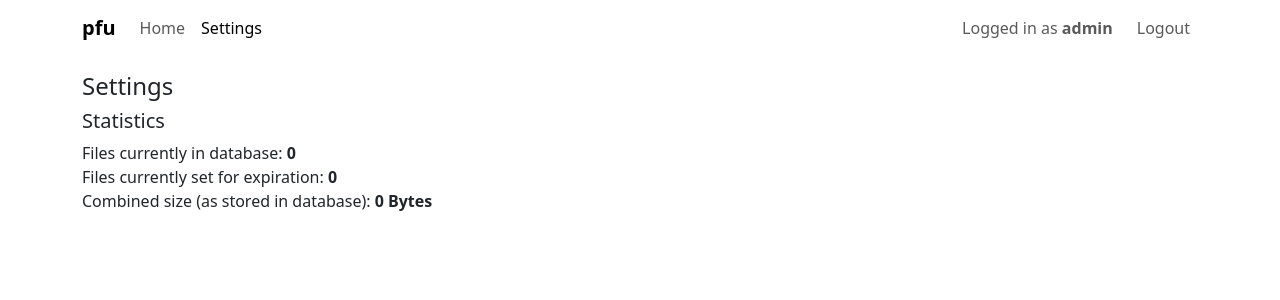
After one commit to jwty/pfu, a Flask app: page /settings in a window 1280 px wide. The commit adds this page. Shown: the top 300 px of the page. Run offline with Flask 3, Linux system fonts and the light colour scheme; a user stored in the database is signed in; data that the repository does not hold is empty; parts of the project's set-up code (start-up, migrations or seed data) failed here and were passed over; some libraries are stand-ins or nearby versions.

Commit message:
Redirect to requested protected page on login if initially opened when unauthorised; initial settings page (WIP)

```diff
--- a/pfu/__init__.py
+++ b/pfu/__init__.py
@@ -11,6 +11,7 @@ def create_app(config_class=config_class):
     app = Flask(__name__)
     app.config.from_object(config_class)
     login_manager.init_app(app)
+    login_manager.login_view = 'auth.login'
     bootstrap = Bootstrap5()
     bootstrap.init_app(app)
     app.jinja_env.trim_blocks = True
--- a/pfu/db.py
+++ b/pfu/db.py
@@ -86,3 +86,15 @@ def calc_md5(file_up):
         file_buffer = file_up.read(chunk_size)
     file_up.seek(0)
     return md5_obj.hexdigest()
+
+
+def get_files_count():
+    return Files.select().count()
+
+
+def get_files_expiring_count():
+    return ExpiringFiles.select().count()
+
+
+def get_files_size():
+    return Files.select(fn.SUM(Files.size)).scalar() or 0
--- a/pfu/routes_auth.py
+++ b/pfu/routes_auth.py
@@ -2,6 +2,7 @@ from flask import Blueprint, render_template, request, url_for, redirect, flash
 from flask_login import login_user, logout_user, login_required, current_user
 from werkzeug.security import check_password_hash
 from pfu.auth import User
+from pfu.db import get_files_count, get_files_expiring_count, get_files_size
 
 
 auth = Blueprint('auth', __name__)
@@ -26,7 +27,10 @@ def login_post():
         return render_template('login.html')
     login_user(user, remember=remember_user)
     flash('Logged in successfully', 'success')
-    return redirect(url_for('main.index'))
+    next_page = request.args.get('next')
+    if not next_page or not next_page.startswith('/'):
+        next_page = url_for('main.index')
+    return redirect(next_page)
 
 
 @auth.route('/logout')
@@ -35,3 +39,13 @@ def logout():
     logout_user()
     flash('Logged out successfully', 'success')
     return redirect(url_for('main.index'))
+
+
+@auth.route('/settings')
+@login_required
+def settings():
+    # TODO: Cache these
+    files_count = get_files_count()
+    files_expiring_count = get_files_expiring_count()
+    files_size = get_files_size()
+    return render_template('settings.html', files_count=files_count, files_expiring_count=files_expiring_count, files_size=files_size)
--- a/pfu/templates/base.html
+++ b/pfu/templates/base.html
@@ -21,6 +21,9 @@
             <div class="collapse navbar-collapse" id="navbar">
                 <div class="navbar-nav me-auto">
                     {{ render_nav_item('main.index', 'Home') }}
+                    {% if current_user.is_authenticated %}
+                    {{ render_nav_item('auth.settings', 'Settings') }}
+                    {% endif %}
                 </div>
                 <div class="navbar-nav ms-auto">
                     {% if current_user.is_authenticated %}
--- a/pfu/templates/login.html
+++ b/pfu/templates/login.html
@@ -2,9 +2,9 @@
 {% block title %}Login{% endblock %}
 {% block content %}
 <h4 class="mb-3">Login</h4>
-<form action="{{ url_for('auth.login_post') }}" method="post">
+<form action="{{ url_for('auth.login_post', next=request.args.get('next')) }}" method="post">
     <div class="col-sm-3 d-grid gap-1 mb-3">
-        <input type="text" name="username" class="form-control" id="username" placeholder="Username" required>
+        <input type="text" name="username" class="form-control" id="username" placeholder="Username" required autofocus>
         <input type="password" name="password" class="form-control" id="password" placeholder="Password" required>
     </div>
     <div class="form-check mb-3">
--- /dev/null
+++ b/pfu/templates/settings.html
@@ -0,0 +1,9 @@
+{% extends 'base.html' %}
+{% block title %}Settings{% endblock %}
+{% block content %}
+<h4>Settings</h4>
+<h5>Statistics</h5>
+<div>Files currently in database: <strong>{{ files_count }}</strong></div>
+<div>Files currently set for expiration: <strong>{{ files_expiring_count }}</strong></div>
+<div>Combined size (as stored in database): <strong>{{ files_size | filesizeformat }}</strong></div>
+{% endblock %}
```
